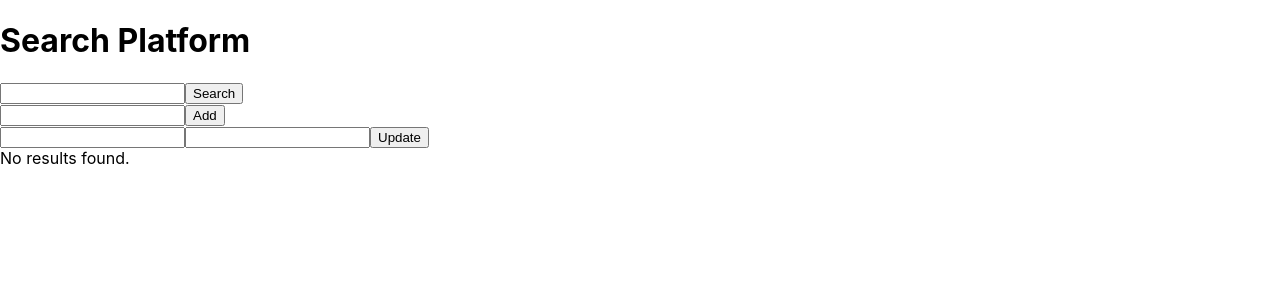
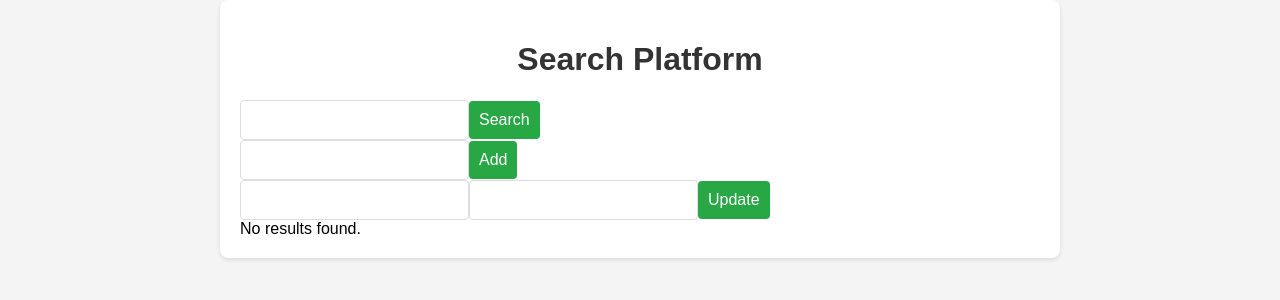
Before and after one commit to divi-code/basic-react-search, a React (Create React App) app in the folder my-search-platform/: page / in a window 1280 px wide. Shown: the top 300 px of the page. Built offline with nearby package versions, Linux system fonts and the light colour scheme.

Commit message:
Adding Styles

```diff
--- a/my-search-platform/src/App.css
+++ b/my-search-platform/src/App.css
@@ -1,38 +1,61 @@
-.App {
-  text-align: center;
+body {
+  font-family: Arial, sans-serif;
+  background-color: #f4f4f4;
+  margin: 0;
+  padding: 0;
 }
 
-.App-logo {
-  height: 40vmin;
-  pointer-events: none;
+.container {
+  max-width: 800px;
+  margin: 0 auto;
+  padding: 20px;
+  background-color: #fff;
+  box-shadow: 0 2px 4px rgba(0, 0, 0, 0.1);
+  border-radius: 8px;
 }
 
-@media (prefers-reduced-motion: no-preference) {
-  .App-logo {
-    animation: App-logo-spin infinite 20s linear;
-  }
+h1 {
+  text-align: center;
+  color: #333;
 }
 
-.App-header {
-  background-color: #282c34;
-  min-height: 100vh;
+form {
   display: flex;
   flex-direction: column;
-  align-items: center;
-  justify-content: center;
-  font-size: calc(10px + 2vmin);
-  color: white;
+  gap: 10px;
+  margin: 20px 0;
 }
 
-.App-link {
-  color: #61dafb;
+input[type="text"], input[type="number"] {
+  padding: 10px;
+  border: 1px solid #ddd;
+  border-radius: 4px;
+  font-size: 16px;
 }
 
-@keyframes App-logo-spin {
-  from {
-    transform: rotate(0deg);
-  }
-  to {
-    transform: rotate(360deg);
-  }
+button {
+  padding: 10px;
+  background-color: #28a745;
+  color: white;
+  border: none;
+  border-radius: 4px;
+  cursor: pointer;
+  font-size: 16px;
 }
+
+button:hover {
+  background-color: #218838;
+}
+
+.results {
+  margin-top: 20px;
+}
+
+.results div {
+  padding: 10px;
+  border-bottom: 1px solid #ddd;
+}
+
+.results div:last-child {
+  border-bottom: none;
+}
--- a/my-search-platform/src/App.js
+++ b/my-search-platform/src/App.js
@@ -1,4 +1,5 @@
 import React, { useState } from 'react';
+import './App.css';
 import SearchInput from './components/SearchInput';
 import AddPanel from './components/AddPanel';
 import UpdatePanel from './components/UpdatePanel';
@@ -8,7 +9,7 @@ function App() {
   const [results, setResults] = useState([]);
 
   return (
-    <div>
+    <div className="container">
       <h1>Search Platform</h1>
       <SearchInput setResults={setResults} />
       <AddPanel />
```
